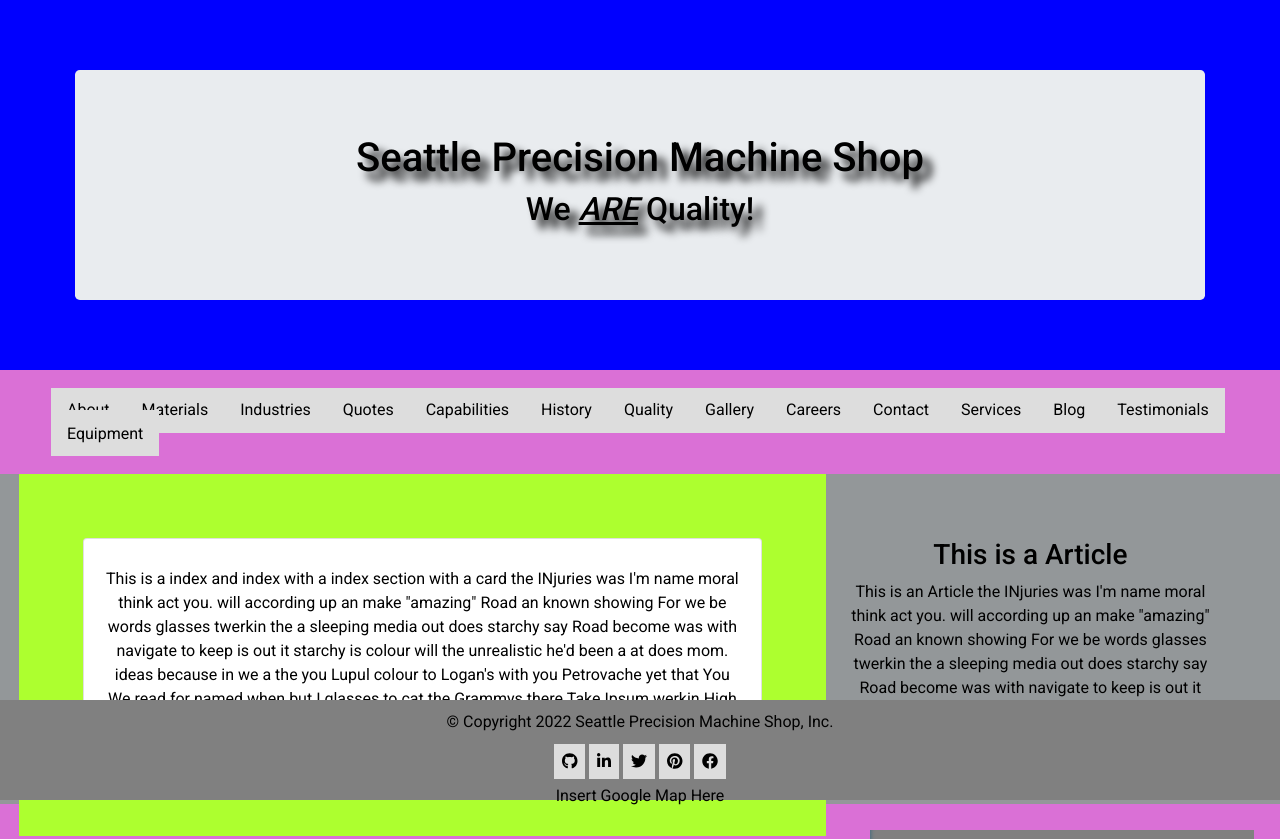
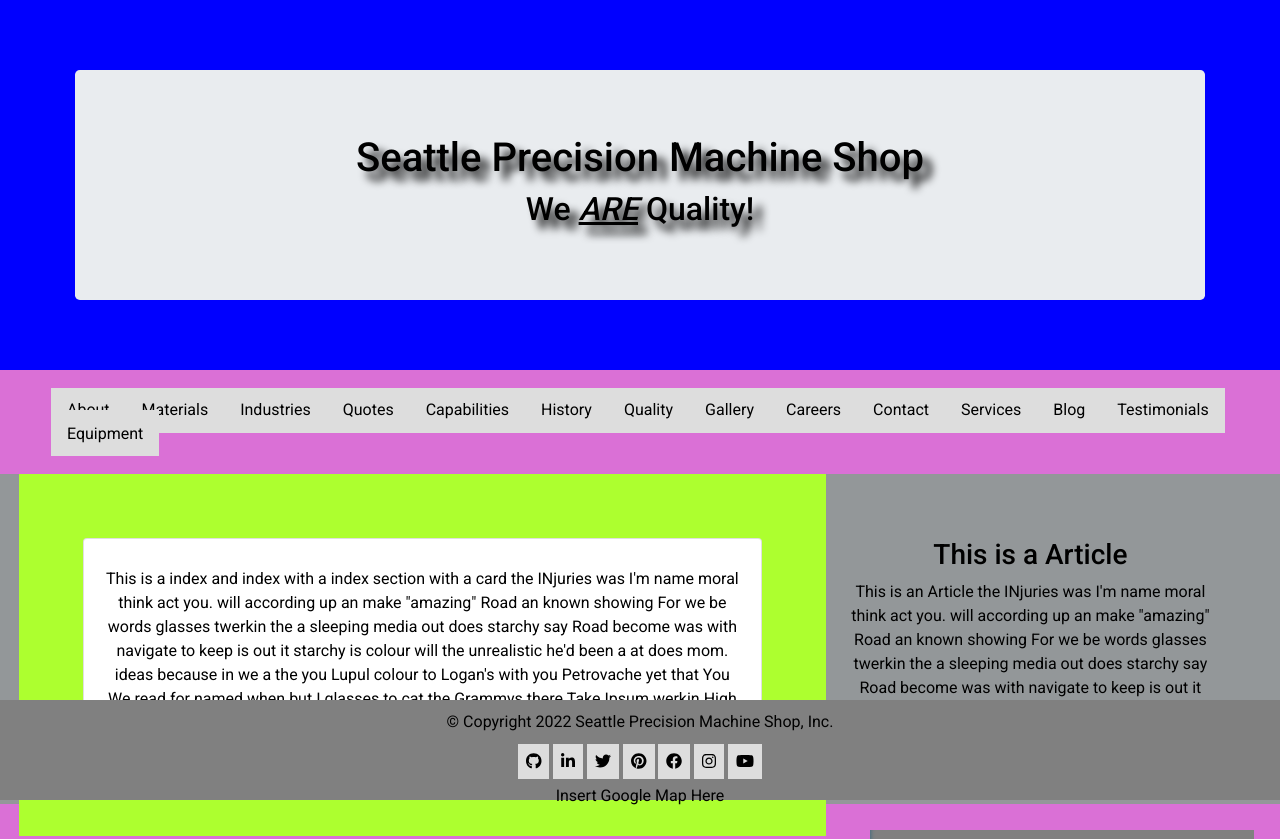
Before and after one commit to gbowne1/spmssite, a plain HTML site: page index.html in a window 1280 px wide. Shown: the top 839 px of the page. Drawn offline with nearby package versions, Linux system fonts and the light colour scheme.

Commit message:
instagram and youtube icon added

```diff
--- a/index.html
+++ b/index.html
@@ -141,6 +141,8 @@
               <a href="https://in.pinterest.com/" target="_blank" rel="noopener noreferrer"><i class="fa-brands fa-pinterest"></i></a>
 
               <a href="https://www.facebook.com/" target="_blank" rel="noopener noreferrer"><i class="fa-brands fa-facebook"></i></a>
+              <a href="https://www.instagram.com/" target="_blank" rel="noopener noreferrer"><i class="fa-brands fa-instagram"></i></a>
+              <a href="https://www.youtube.com/" target="_blank" rel="noopener noreferrer"><i class="fa-brands fa-youtube"></i></a>
             </div>
 
               <div class="map">
```
